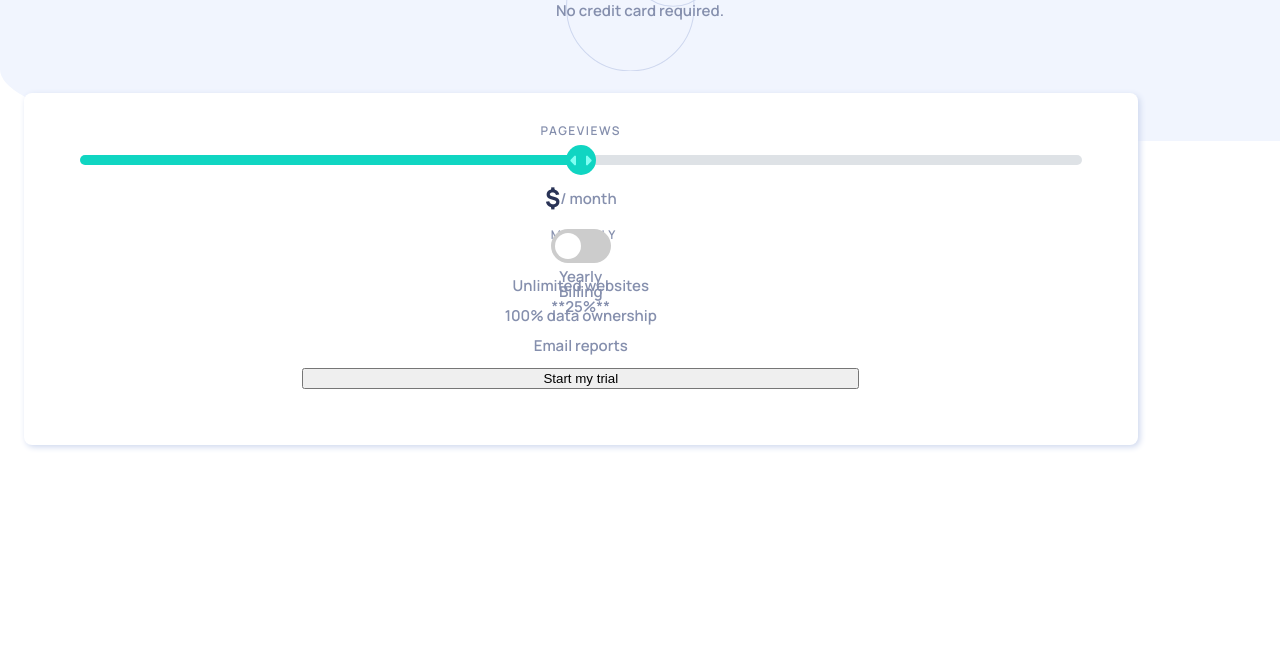
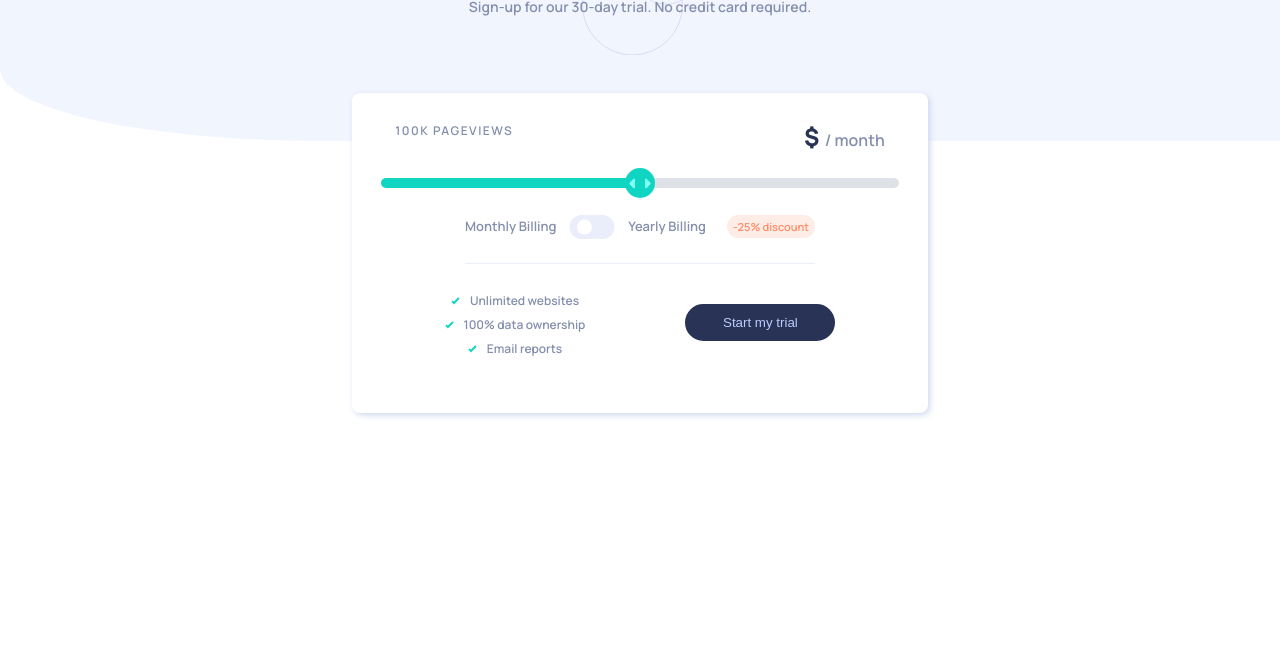
Before and after one commit to vtbrgt/interactive-pricing-component, a plain HTML site: page index.html in a window 1280 px wide. Shown: the part 147-800 px from the top of the page. Drawn offline with Linux system fonts and the light colour scheme.

Commit message:
finished project

```diff
--- a/css/style.css
+++ b/css/style.css
@@ -15,13 +15,11 @@
 
 body {
   font-family: "Manrope", sans-serif;
-  font-size: 15px;
+  font-size: 1rem;
   text-align: center;
 }
 
 header {
-  /* background: url(../images/bg-pattern.svg);
-  background-repeat: no-repeat; */
   background-color: var(--azul-muito-claro);
   border-bottom-left-radius: 25%;
   height: 18rem;
@@ -32,7 +30,6 @@ header {
 }
 
 .header_texto {
-  padding-bottom: 2rem;
   height: 40%;
   background: url(../images/pattern-circles.svg);
   background-repeat: no-repeat;
@@ -41,6 +38,7 @@ header {
   display: flex;
   flex-direction: column;
   justify-content: center;
+  align-items: center;
   gap: 15px;
 }
 
@@ -50,7 +48,10 @@ header h1 {
   font-size: 1.2rem;
 }
 
-header p {
+.subtitulo {
+  height: 50px;
+  width: 58%;
+  max-width: 218px;
   color: var(--azul-acinzentado);
   line-height: 25px;
 }
@@ -58,13 +59,15 @@ header p {
 .container {
   background-color: var(--branco);
   box-shadow: 2px 2px 6px 0px var(--azul-acinzentado-claro-2);
-  height: 18rem;
+  height: 20rem;
   width: 87%;
-  margin: 0 1.5rem;
   border-radius: 8px;
   position: absolute;
-  top: 15rem;
-  right: auto;
+  left: 0;
+  right: 0;
+  top: 12rem;
+  bottom: 0;
+  margin: auto;
   color: var(--azul-acinzentado);
   font-weight: 600;
   padding: 2rem 0;
@@ -74,7 +77,7 @@ header p {
   gap: 15px; /* REMOVER */
 }
 
-.container p:first-child {
+.container h3 {
   text-transform: uppercase;
   letter-spacing: 1.5px;
   font-size: 12px;
@@ -82,6 +85,7 @@ header p {
 
 .range_slider {
   width: 90%;
+  margin: 10px 0;
 }
 
 .range_slider [type="range"] {
@@ -130,80 +134,168 @@ header p {
   display: flex;
   align-items: center;
   height: 2rem;
+  margin: 0 0 10px 0;
 }
 
-.range_value span {
+.range_value_desktop {
+  display: none;
+}
+
+.range_value_mobile span,
+.range_value_desktop span {
   color: var(--azul-escuro);
   font-weight: 800;
   font-size: 1.5rem;
+  margin-right: 2px;
+  transition: text 0.2s ease;
 }
 
-/* The switch - the box around the slider */
 .tipo_plano {
-  position: relative;
-  width: 60px;
-  height: 34px;
+  width: 90%;
+  max-width: 293px;
+  display: flex;
+  justify-content: space-between;
+  align-items: center;
+  white-space: nowrap;
+  font-size: 13px;
+  margin: 0 0 10px 0;
+  padding-bottom: 25px;
+  border-bottom: 0.5px solid var(--azul-acinzentado-claro);
 }
 
-/* Hide default HTML checkbox */
-.tipo_plano input {
+.checkbox {
   opacity: 0;
-  width: 0;
-  height: 0;
+  position: absolute;
 }
 
-/* The slider */
-.slider {
-  position: absolute;
+.label {
+  background-color: var(--azul-acinzentado-claro);
+  border-radius: 50px;
   cursor: pointer;
-  top: 0;
-  left: 0;
-  right: 0;
-  bottom: 0;
-  background-color: #ccc;
-  -webkit-transition: 0.4s;
-  transition: 0.4s;
+  display: flex;
+  align-items: center;
+  justify-content: flex-start;
+  padding: 5px;
+  height: 6px;
+  width: 20px;
+  transform: scale(1.5);
 }
 
-.slider:before {
-  position: absolute;
-  content: "";
-  height: 26px;
-  width: 26px;
-  left: 4px;
-  bottom: 4px;
-  background-color: white;
-  -webkit-transition: 0.4s;
-  transition: 0.4s;
+.label .circulo {
+  background-color: var(--branco);
+  border-radius: 50%;
+  height: 10px;
+  width: 10px;
+  transform: translateX(0px);
+  transition: transform 0.2s linear;
 }
 
-input:checked + .slider {
-  background-color: #2196f3;
+.checkbox:checked + .label .circulo {
+  transform: translateX(11px);
 }
 
-input:focus + .slider {
-  box-shadow: 0 0 1px #2196f3;
+.desconto_desktop {
+  display: none;
 }
 
-input:checked + .slider:before {
-  -webkit-transform: translateX(26px);
-  -ms-transform: translateX(26px);
-  transform: translateX(26px);
+.desconto_mobile,
+.desconto_desktop {
+  color: var(--vermelho-claro);
+  font-size: 11px;
+  background-color: var(--vermelho-acinzentado);
+  border: 6px solid var(--vermelho-acinzentado);
+  border-radius: 15px;
 }
 
-/* Rounded sliders */
-.slider.round {
-  border-radius: 34px;
+.container_3 {
+  display: flex;
+  flex-direction: column;
+  align-items: center;
+  width: 90%;
 }
 
-.slider.round:before {
-  border-radius: 50%;
+.vantagens {
+  font-size: 12px;
+  line-height: 1.5rem;
+}
+
+.check {
+  margin-right: 10px;
 }
 
 .botao {
+  appearance: none;
+  -webkit-appearance: none;
   width: 50%;
+  max-width: 150px;
+  color: var(--azul-claro);
+  background-color: var(--azul-escuro);
+  border: 10px solid var(--azul-escuro);
+  border-radius: 50px;
+  margin-top: 15px;
 }
 
 .botao:hover {
   cursor: pointer;
 }
+
+@media (min-width: 1024px) {
+  .subtitulo {
+    max-width: none;
+  }
+
+  header h1 {
+    font-size: 1.8rem;
+  }
+
+  .subtitulo {
+    font-size: 14px;
+  }
+
+  .container {
+    width: 50%;
+    height: 16rem;
+    max-width: 576px;
+    left: 0;
+    right: 0;
+    top: 0;
+    bottom: 0;
+    margin: auto;
+  }
+
+  .container_2 {
+    width: 85%;
+    display: flex;
+    justify-content: space-between;
+  }
+
+  .range_value_desktop {
+    display: inline-block;
+  }
+
+  .range_value_mobile {
+    display: none;
+  }
+
+  .tipo_plano {
+    max-width: 350px;
+  }
+
+  .desconto_mobile {
+    display: none;
+  }
+
+  .desconto_desktop {
+    display: inline;
+  }
+
+  .container_3 {
+    flex-direction: row;
+    justify-content: center;
+    gap: 100px;
+  }
+
+  .botao {
+    align-self: baseline;
+  }
+}
--- a/index.html
+++ b/index.html
@@ -1,58 +1,95 @@
 <!DOCTYPE html>
 <html lang="en">
   <head>
-  <meta charset="UTF-8">
-  <meta name="viewport" content="width=device-width, initial-scale=1.0"> <!-- displays site properly based on user's device -->
+    <meta charset="UTF-8" />
+    <meta name="viewport" content="width=device-width, initial-scale=1.0" />
+    <!-- displays site properly based on user's device -->
 
-  <link rel="icon" type="image/png" sizes="32x32" href="./images/favicon-32x32.png">
+    <link
+      rel="icon"
+      type="image/png"
+      sizes="32x32"
+      href="./images/favicon-32x32.png"
+    />
 
     <title>Frontend Mentor | Interactive pricing component</title>
 
-  <link rel="preconnect" href="https://fonts.googleapis.com">
-  <link rel="preconnect" href="https://fonts.gstatic.com" crossorigin>
-  <link href="https://fonts.googleapis.com/css2?family=Manrope:wght@600;800&display=swap" rel="stylesheet">
-  <link rel="stylesheet" href="css/reset.css">
-  <link rel="stylesheet" href="css/style.css">
+    <link rel="preconnect" href="https://fonts.googleapis.com" />
+    <link rel="preconnect" href="https://fonts.gstatic.com" crossorigin />
+    <link
+      href="https://fonts.googleapis.com/css2?family=Manrope:wght@600;800&display=swap"
+      rel="stylesheet"
+    />
+    <link rel="stylesheet" href="css/reset.css" />
+    <link rel="stylesheet" href="css/style.css" />
   </head>
   <body>
     <header>
       <div class="header_texto">
         <h1>Simple, traffic-based pricing</h1>
-      <p>Sign-up for our 30-day trial. <br> No credit card required.</p>
+        <div class="subtitulo">
+          <p>Sign-up for our 30-day trial. No credit card required.</p>
         </div>
-
+      </div>
     </header>
 
     <div class="container">
-      <p>Pageviews</p>
-      <div class="range_slider">
-        <input id="myinput" type="range" min="8.00" max="24.00" step="4" value="16">
+      <div class="container_2">
+        <h3>100k Pageviews</h3>
+        <div class="range_value_desktop">
+          <span>$</span>
+          <label> / month</label>
+        </div>
       </div>
 
-      <div class="range_value">
+      <div class="range_slider">
+        <input
+          id="myinput"
+          type="range"
+          min="8.00"
+          max="24.00"
+          step="4"
+          value="16"
+        />
+      </div>
+
+      <div class="range_value_mobile">
         <span>$</span>
         <label> / month</label>
       </div>
 
       <div class="tipo_plano">
         <p>Monthly Billing</p>
-        <input type="checkbox">
-        <span class="slider round"></span>
-        <p>Yearly Billing **25%**</p>
+        <input type="checkbox" class="checkbox" id="chk" />
+        <label class="label" for="chk">
+          <div class="circulo"></div>
+        </label>
+        <p>Yearly Billing</p>
+        <p class="desconto_mobile">-25%</p>
+        <p class="desconto_desktop">-25% discount</p>
       </div>
 
-
-      <p>Unlimited websites</p>
-      <p>100% data ownership</p>
-      <p>Email reports</p>
+      <div class="container_3">
+        <div class="vantagens">
+          <p>
+            <img
+              src="images/icon-check.svg"
+              alt="check"
+              class="check"
+            />Unlimited websites
+          </p>
+          <p>
+            <img src="images/icon-check.svg" alt="check" class="check" />100%
+            data ownership
+          </p>
+          <p>
+            <img src="images/icon-check.svg" alt="check" class="check" />Email
+            reports
+          </p>
+        </div>
 
         <button class="botao">Start my trial</button>
       </div>
-
-
-  <!--<div class="attribution">
-    Challenge by <a href="https://www.frontendmentor.io?ref=challenge" target="_blank">Frontend Mentor</a>.
-    Coded by <a href="#">Your Name Here</a>.-->
     </div>
     <script src="script.js"></script>
   </body>
--- a/script.js
+++ b/script.js
@@ -3,6 +3,7 @@ const min = slider.min;
 const max = slider.max;
 const value = slider.value;
 
+/* ADICIONANDO COR AO SLIDER */
 slider.style.background = `linear-gradient(to right, hsl(174, 86%, 45%) 0%, hsl(174, 86%, 45%) ${
   ((value - min) / (max - min)) * 100
 }%, #DEE2E6 ${((value - min) / (max - min)) * 100}%, #DEE2E6 100%)`;
@@ -15,9 +16,12 @@ slider.oninput = function () {
   }%, #DEE2E6 100%)`;
 };
 
+/* VALOR DINÂMICO NO HTML */
 let $range = document.querySelector("input");
-let $value = document.querySelector("span");
+let $value = document.querySelectorAll("span");
 
-$range.addEventListener("input", function () {
-  $value.textContent = "$" + this.value + ".00";
-});
+$value.forEach((span) =>
+  $range.addEventListener("input", function () {
+    span.textContent = "$" + this.value + ".00";
+  })
+);
```
Lines whose indentation alone changed are shown as unchanged.
